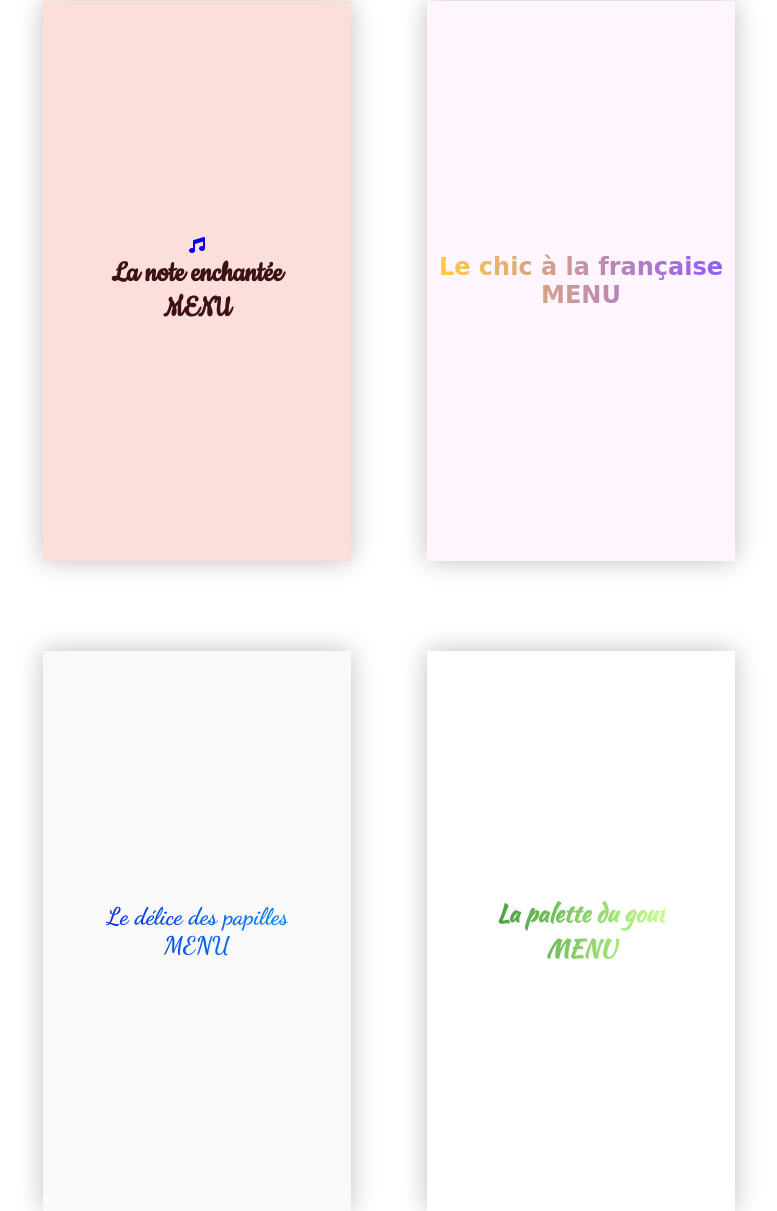
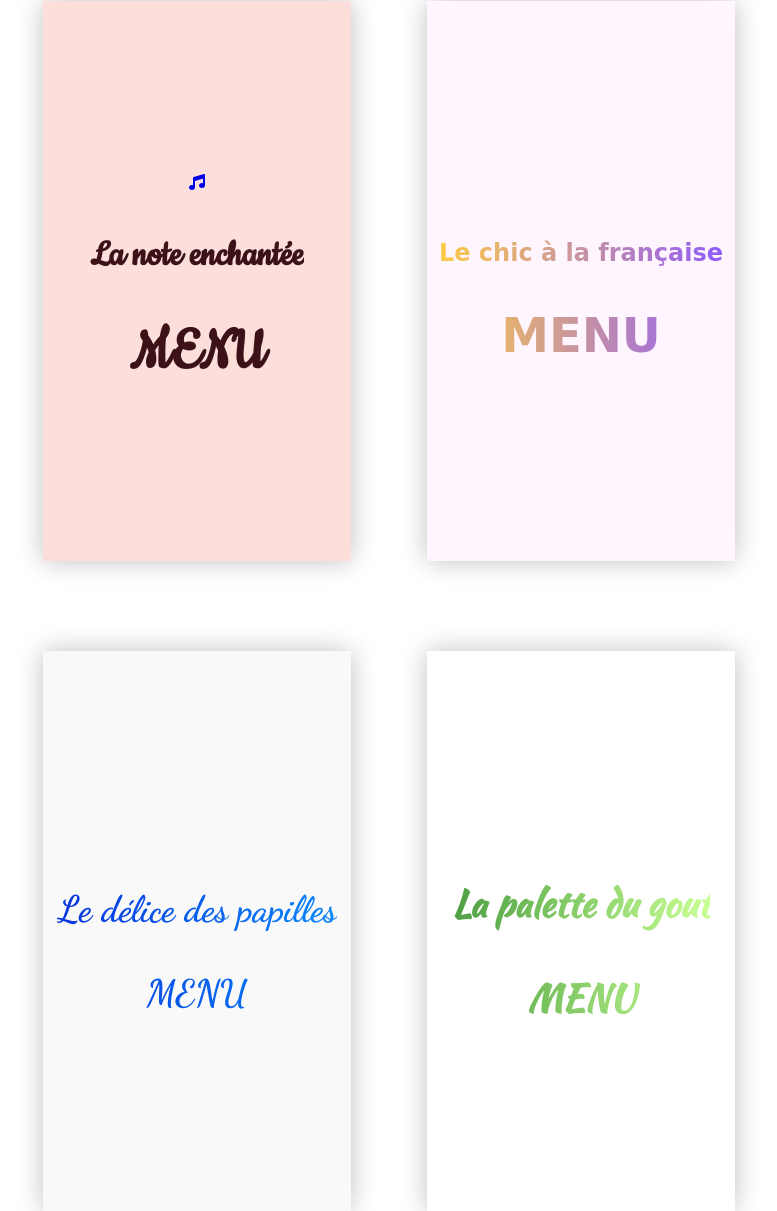
Before and after one commit to MaDaMeDev/P3-OC, a website: page index.html in a window 1280 px wide. Shown: the part 259-1470 px from the top of the page, without its empty margins (251-1028 px from the left). Drawn offline with Linux system fonts and the light colour scheme; a web font is replaced by a local one.

Commit message:
ajustement taille titre page accueil et creation variable font-size

```diff
--- a/sass/components/_button.scss
+++ b/sass/components/_button.scss
@@ -1,13 +1,14 @@
 button {
-    width: 550px;
-    height: 115px;
+    width: 20vw;
+    height: 8vh;
     background-color: $color-primary;
     color: $color-secondary;
-    font-size: 3rem;
+    font-size: 1.5rem;
     border-radius: 20px;
+    padding: 0 2rem;
     display: flex;
     justify-content: center;
     & .fa-circle {
-        font-size: 1.3rem;
+        font-size: 0.5rem;
     }
 }
--- a/sass/pages/accueil.scss
+++ b/sass/pages/accueil.scss
@@ -7,31 +7,51 @@ main {
           @include cards;
             &--chic {
               @include card(card-chic);
-                & h2,h3{
-                  @include title-size(title-home);
+                & h2 {
+                  @include title-size(title-chic-menu);
+                  @include gradient-text(card-chic);
+                }
+                & h3 {
+
+                  @include title-size(title-chic-plat);
                   @include gradient-text(card-chic);
                 }
             }
             &--note {
               @include card(card-note);
-              & h2, h3 {
-                @include title-size(title-note);
-                color: $color-text-note;
+              & h2 {
+                @include title-size(title-note-menu);
+                @include gradient-text(card-note);
+              }
+              & h3 {
+
+                @include title-size(title-note-plat);
+                @include gradient-text(card-note);
               }
             }
             &--delice {
               @include card(card-delice);
-                & h2,h3{
-                  @include title-size(title-home);
-                  @include gradient-text(card-delice);
-                }
+              & h2 {
+                @include title-size(title-delice-palette-menu);
+                @include gradient-text(card-delice);
+              }
+              & h3 {
+
+                @include title-size(title-delice-palette-plat);
+                @include gradient-text(card-delice);
+              }
             }
             &--palette {
             @include card(card-palette);
-              & h2,h3{
-                @include title-size(title-home);
-                @include gradient-text(card-palette);
-              }
+            & h2 {
+              @include title-size(title-delice-palette-menu);
+              @include gradient-text(card-palette);
+            }
+            & h3 {
+
+              @include title-size(title-delice-palette-plat);
+              @include gradient-text(card-palette);
+            }
           }
       }
     }
--- a/sass/utils/_mixin.scss
+++ b/sass/utils/_mixin.scss
@@ -27,6 +27,7 @@
 
 @mixin title-size($title) {
     font-size: map-get($font-size,$title );
+    padding-top: 2.5rem;
 
 }
 
--- a/sass/utils/_variables.scss
+++ b/sass/utils/_variables.scss
@@ -52,6 +52,10 @@ $font-family:(
 );
 
 $font-size:(
-    title-home:1.5rem,
-    title-note:2rem,
+    title-note-menu:4rem,
+    title-note-plat:2.5rem,
+    title-chic-menu:3rem,
+    title-chic-plat:1.5rem,
+    title-delice-palette-menu:2.3rem,
+    title-delice-palette-plat:2.3rem,
 )
```
Also changed, not shown: css/style.css, 1 other file.
